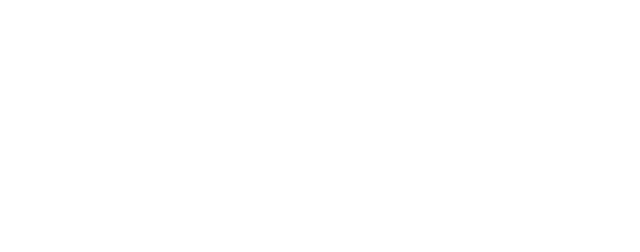
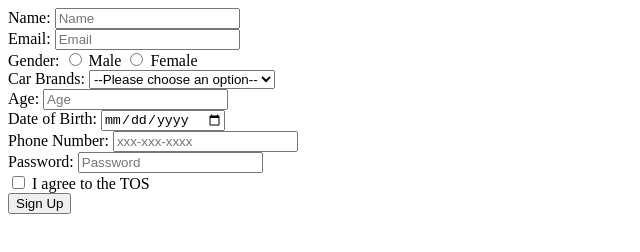
Before and after one commit to acciojob/signup-form-car-dhnushreddy, a website: page main.html in a window 1280 px wide. Shown: the whole page, without its empty margins (0-640 px from the left). Drawn offline with Linux system fonts and the light colour scheme.

Commit message:
created a submission

```diff
--- a/main.html
+++ b/main.html
@@ -1,16 +1,81 @@
 <!DOCTYPE html>
+<html lang="en">
+<head>
+  <meta charset="UTF-8">
+  <meta name="viewport" content="width=device-width, initial-scale=1.0">
+  <title>Signup Form</title>
+  <link rel="stylesheet" href="styles.css">
+</head>
+<body>
+  <form method="post" action="/submit">
+    <!-- Name Field -->
+    <div>
+      <label for="name">Name:</label>
+      <input type="text" id="name" name="name" placeholder="Name" required>
+    </div>
 
-<html>
+    <!-- Email Field -->
+    <div>
+      <label for="email">Email:</label>
+      <input type="email" id="email" name="email" placeholder="Email" required>
+    </div>
 
-<head>
-	<link rel="stylesheet" href="styles.css">
-</head>
+    <!-- Gender Field -->
+    <div>
+      <label>Gender:</label>
+      <input type="radio" id="gender_m" name="gender" value="male" required>
+      <label for="gender_m">Male</label>
+      <input type="radio" id="gender_f" name="gender" value="female" required>
+      <label for="gender_f">Female</label>
+    </div>
 
-<body>
-	<!-- the entire body must be written by student -->
-    <script type="text/javascript" src="./script.js">
-</script>
+    <!-- Car Brands Field -->
+    <div>
+      <label for="cars">Car Brands:</label>
+      <select id="cars" name="cars" required>
+        <option value="" disabled selected>--Please choose an option--</option>
+        <option value="toyota">Toyota</option>
+        <option value="honda">Honda</option>
+        <option value="ford">Ford</option>
+        <option value="bmw">BMW</option>
+      </select>
+    </div>
 
+    <!-- Age Field -->
+    <div>
+      <label for="age">Age:</label>
+      <input type="number" id="age" name="age" placeholder="Age" required>
+    </div>
+
+    <!-- DOB Field -->
+    <div>
+      <label for="dob">Date of Birth:</label>
+      <input type="date" id="dob" name="dob" required>
+    </div>
+
+    <!-- Phone Number Field -->
+    <div>
+      <label for="tel">Phone Number:</label>
+      <input type="tel" id="tel" name="tel" placeholder="xxx-xxx-xxxx">
+    </div>
+
+    <!-- Password Field -->
+    <div>
+      <label for="password">Password:</label>
+      <input type="password" id="password" name="password" placeholder="Password" required>
+    </div>
+
+    <!-- TOS Field -->
+    <div>
+      <input type="checkbox" id="tos" name="tos" required>
+      <label for="tos">I agree to the TOS</label>
+    </div>
+
+    <!-- Submit Button -->
+    <div>
+      <button type="submit">Sign Up</button>
+    </div>
+  </form>
+  <script src="script.js"></script>
 </body>
-
 </html>
--- a/script.js
+++ b/script.js
@@ -1 +1,5 @@
 //your code here
+// Example script for form validation or interactions
+document.querySelector("form").addEventListener("submit", function (e) {
+  alert("Form submitted successfully!");
+});
```
